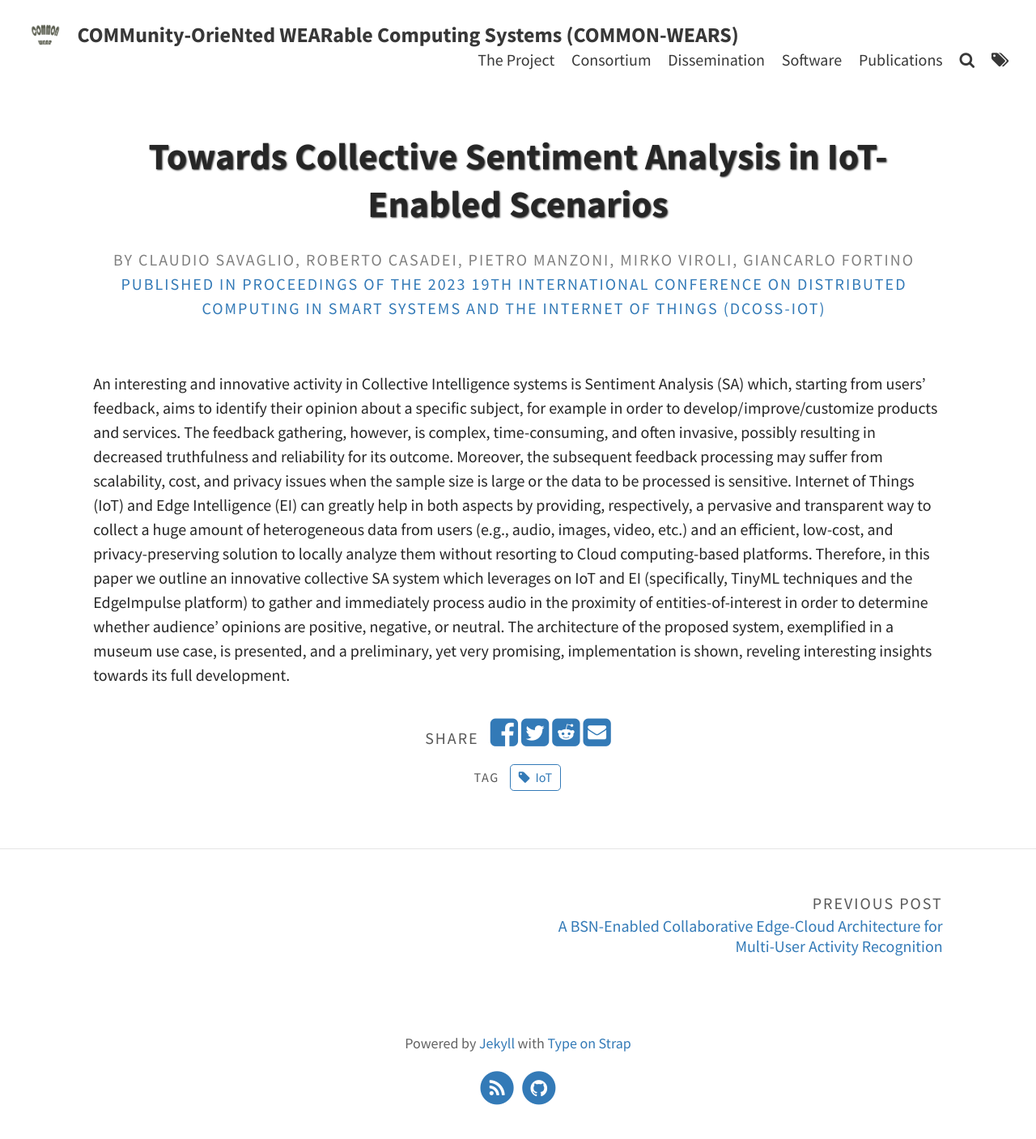
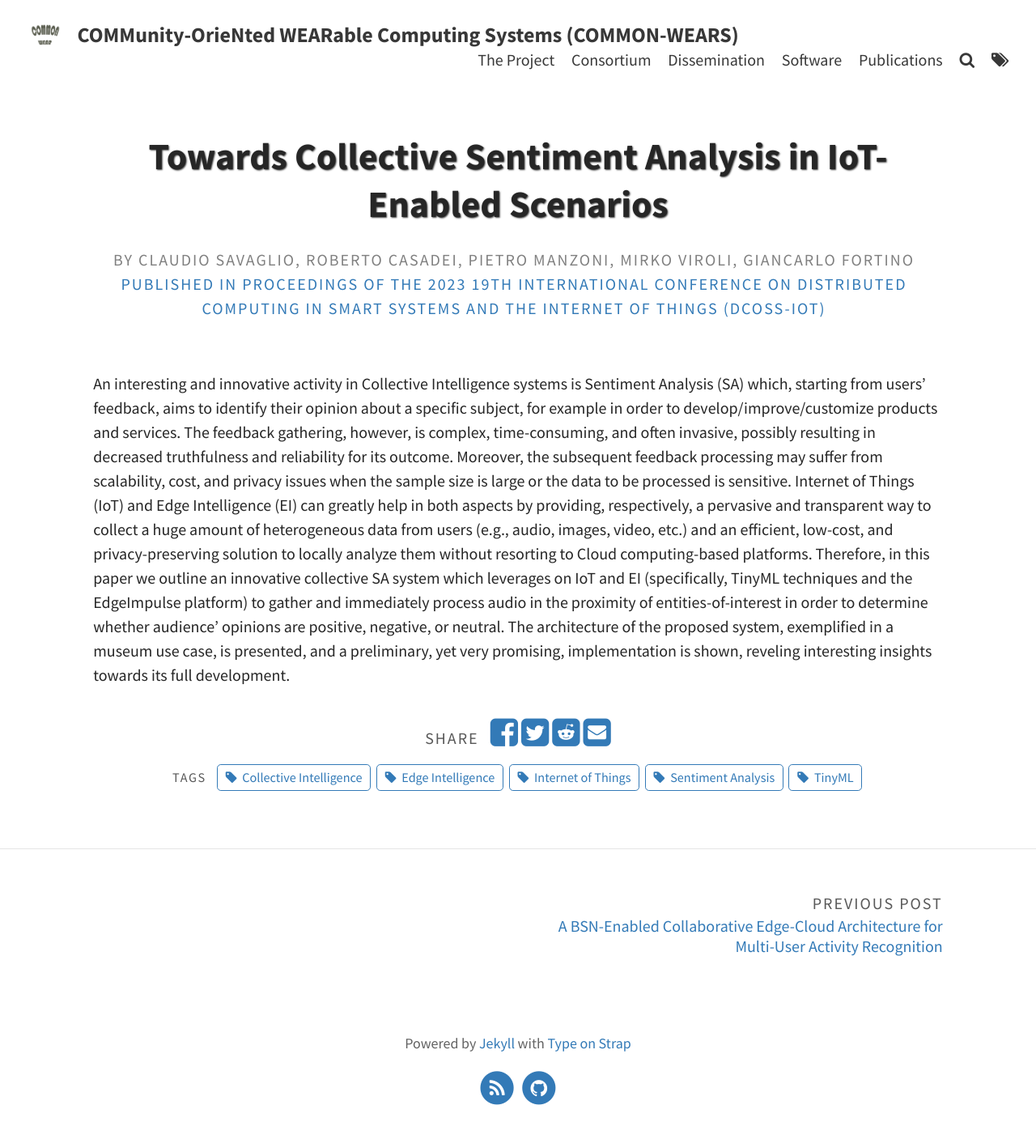
Before and after one commit to common-wears/2022, a Jekyll site: the page built from _posts/2023-09-10-Towards-DCOSS-IoT.md, in a window 1280 px wide. Shown: the whole page at 81% size. Built offline with Jekyll 4.4.1, drawn with Linux system fonts in a browser that asks for light colours.

Commit message:
Update 2023-09-10-Towards-DCOSS-IoT.md

```diff
--- a/_posts/2023-09-10-Towards-DCOSS-IoT.md
+++ b/_posts/2023-09-10-Towards-DCOSS-IoT.md
@@ -5,7 +5,7 @@ title: "Towards Collective Sentiment Analysis in IoT-Enabled Scenarios"
 # List authors here as they appear in the paper
 authors: Claudio Savaglio, Roberto Casadei, Pietro Manzoni, Mirko Viroli, Giancarlo Fortino
 # List keywords to get more visibility
-tags: [IoT]
+tags: [Internet of Things, Edge Intelligence, TinyML, Sentiment Analysis, Collective Intelligence]
 # Add the journal / proceedings
 journal: Proceedings of the 2023 19th International Conference on Distributed Computing in Smart Systems and the Internet of Things (DCOSS-IoT)
 # Add the DOI
```
